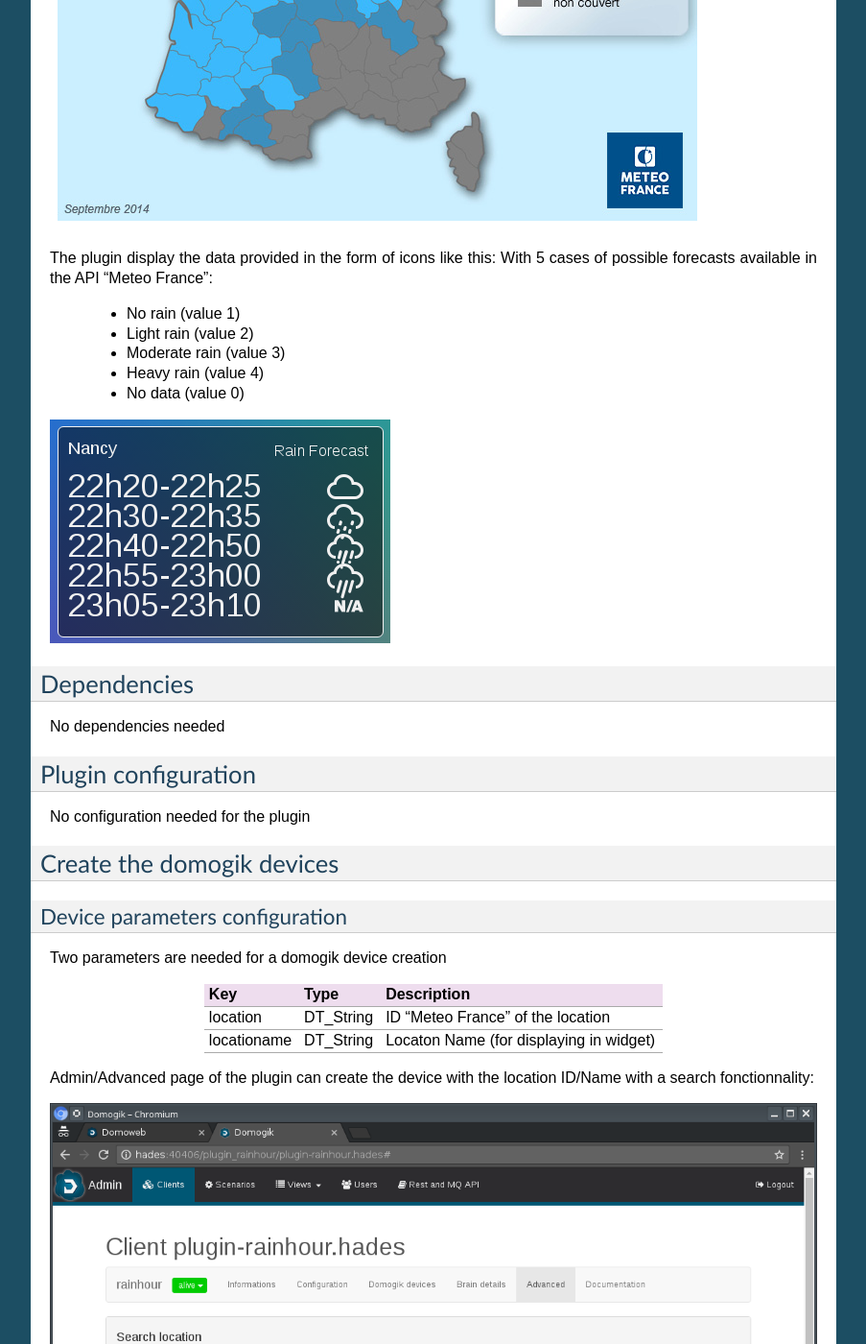
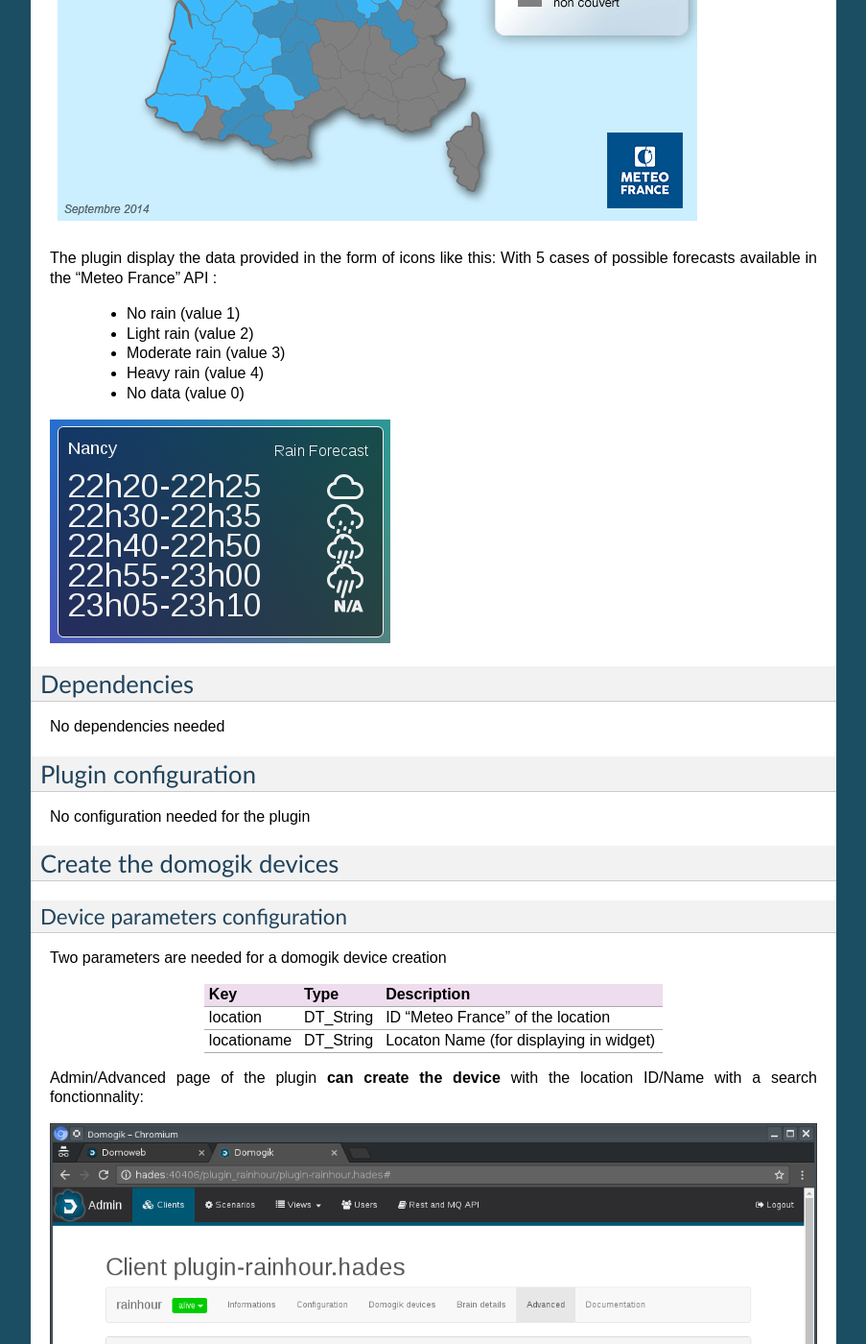
Before and after one commit to vdomos/domogik-plugin-rainhour, a Sphinx documentation site: the page built from docs/rainhour.txt, in a window 1280 px wide and 1400 px high, scrolled down 1148 px. Shown: the whole window at 96% size, without its empty margins (198-1101 px from the left). Built offline with Sphinx 7.4.7, drawn with Linux system fonts in a browser that asks for light colours; some of the changed lines change nothing that is shown; some of the changed text lies outside the part shown.

Commit message:
Update documentation

```diff
--- a/docs/dev.txt
+++ b/docs/dev.txt
@@ -215,4 +215,5 @@
     4 : "Précipitations fortes"
 
 If sum of value = 12, no raining is provided : "Pas de précipitations"
+
 If sum of value = 48 : heavy rain is expected in the all next hour.
--- a/docs/rainhour.txt
+++ b/docs/rainhour.txt
@@ -29,7 +29,7 @@
 
 
 The plugin display the data provided in the form of icons like this:
-With 5 cases of possible forecasts available in the API "Meteo France":
+With 5 cases of possible forecasts available in the "Meteo France" API :
 
     * No rain (value 1)
     * Light rain (value 2)
@@ -70,9 +70,12 @@
 ===================== =========================== ======================================================================
 
 
-Admin/Advanced page of the plugin can create the device with the location ID/Name with a search fonctionnality:
+Admin/Advanced page of the plugin **can create the device** with the location ID/Name with a search fonctionnality:
 
 .. image:: domoweb_Weather_Rainhour_5.png
+
+
+Just click on the link and you will be redirected to the device creation page with pre-filled parameters:
 
 .. image:: domoweb_Weather_Rainhour_6.png
 
@@ -80,7 +83,6 @@
 
     * **RainInHour**      (Boolean 'true' if rain in the next hour)
     * **heavyRainInHour** (Boolean 'true' if heavy rain in the next hour)
-
 
 
 Start the plugin
@@ -97,6 +99,6 @@
 
 This is 2 types of widgets to choose:
 
-Here is the 2 widgets **rainhour forecast** and **rainhour forecast 2** with the 2 sensor boolean widgets:
+Here is the 2 widgets **rainhour forecast** and **rainhour forecast 2** with the 2 sensors boolean widgets:
 
 .. image:: domoweb_Weather_Rainhour_7.png
```
